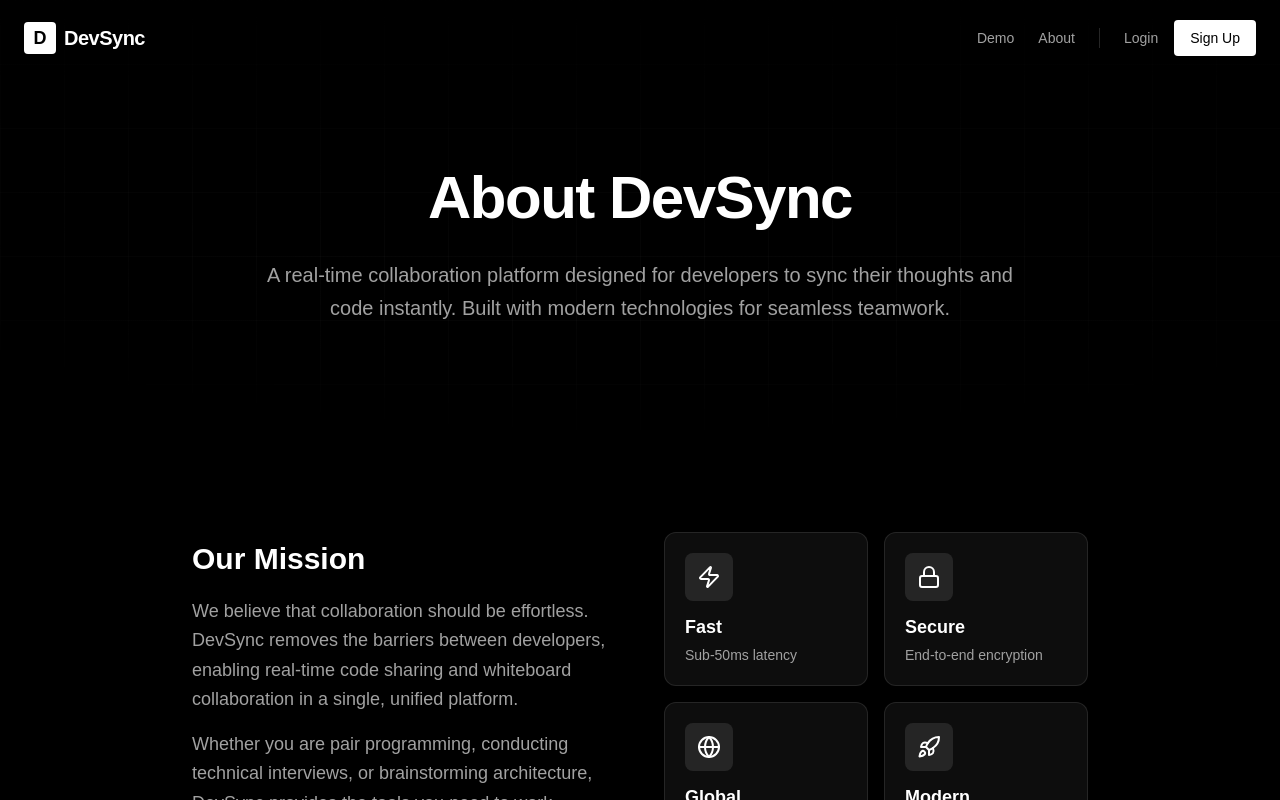
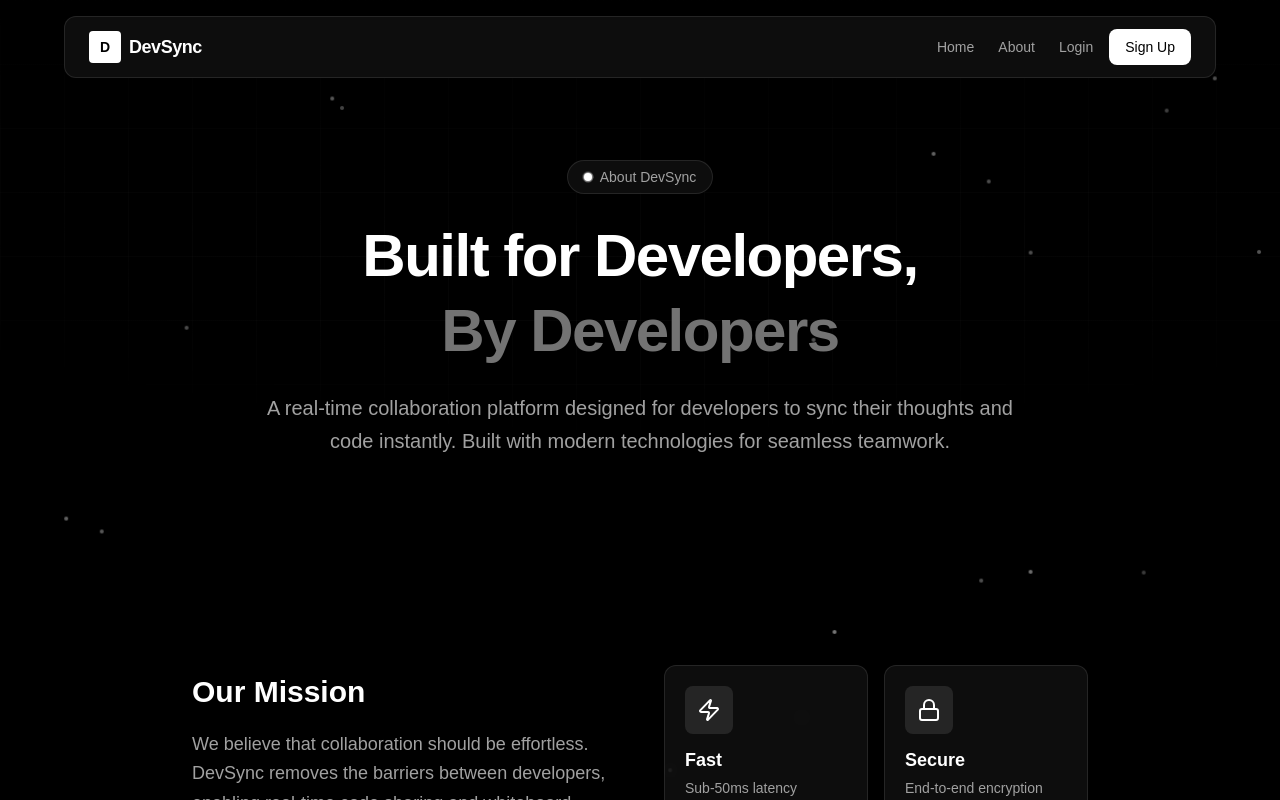
Before and after one commit to abhayshaw1601/DevSync, a Next.js app: page /about in a window 1280 px wide. Shown: the top 800 px of the page. Built offline with nearby package versions, Linux system fonts and the light colour scheme; no server answers.

Commit message:
logot issue fixed

```diff
--- a/app/about/page.tsx
+++ b/app/about/page.tsx
@@ -1,10 +1,26 @@
 "use client";
 
+import { useState, useEffect } from "react";
 import { motion } from "framer-motion";
 import Navbar from "@/components/Navbar";
 import { Code2, Zap, Users, Globe, Lock, Rocket } from "lucide-react";
 
 export default function AboutPage() {
+    const [mounted, setMounted] = useState(false);
+
+    useEffect(() => {
+        setMounted(true);
+    }, []);
+
+    // Generate particles only on client side
+    const particles = mounted ? [...Array(20)].map((_, i) => ({
+        id: i,
+        left: Math.random() * 100,
+        top: Math.random() * 100,
+        delay: Math.random() * 5,
+        duration: 10 + Math.random() * 20
+    })) : [];
+
     const container = {
         hidden: { opacity: 0 },
         show: {
@@ -21,12 +37,30 @@ export default function AboutPage() {
     };
 
     return (
-        <div className="min-h-screen bg-black text-white selection:bg-white/20 relative">
+        <div className="min-h-screen bg-black text-white selection:bg-white/20 relative overflow-hidden">
             {/* Animated Grid Background */}
             <div className="fixed inset-0 pointer-events-none">
                 <div className="absolute inset-0 bg-[linear-gradient(to_right,#ffffff08_1px,transparent_1px),linear-gradient(to_bottom,#ffffff08_1px,transparent_1px)] bg-[size:4rem_4rem] [mask-image:radial-gradient(ellipse_80%_50%_at_50%_0%,#000_70%,transparent_110%)]" />
                 <div className="absolute inset-0 bg-gradient-to-t from-black via-transparent to-black" />
             </div>
+
+            {/* Floating particles */}
+            {mounted && (
+                <div className="fixed inset-0 pointer-events-none overflow-hidden">
+                    {particles.map((particle) => (
+                        <div
+                            key={particle.id}
+                            className="absolute w-1 h-1 bg-white rounded-full opacity-20 animate-float"
+                            style={{
+                                left: `${particle.left}%`,
+                                top: `${particle.top}%`,
+                                animationDelay: `${particle.delay}s`,
+                                animationDuration: `${particle.duration}s`
+                            }}
+                        />
+                    ))}
+                </div>
+            )}
 
             <Navbar />
 
@@ -39,12 +73,27 @@ export default function AboutPage() {
                         animate="show"
                         className="text-center max-w-4xl mx-auto"
                     >
+                        <motion.div
+                            variants={item}
+                            className="inline-flex items-center gap-2 px-4 py-1.5 rounded-full bg-white/5 border border-white/10 backdrop-blur-sm text-neutral-400 text-sm font-medium mb-6"
+                        >
+                            <span className="relative flex h-2 w-2">
+                                <span className="animate-ping absolute inline-flex h-full w-full rounded-full bg-white opacity-75"></span>
+                                <span className="relative inline-flex rounded-full h-2 w-2 bg-white"></span>
+                            </span>
+                            About DevSync
+                        </motion.div>
+
                         <motion.h1
                             variants={item}
                             className="text-5xl lg:text-6xl font-bold tracking-tight mb-6 leading-tight"
                         >
                             <span className="text-white">
-                                About DevSync
+                                Built for Developers,
+                            </span>
+                            <br />
+                            <span className="text-neutral-500">
+                                By Developers
                             </span>
                         </motion.h1>
 
@@ -176,7 +225,14 @@ export default function AboutPage() {
             <section className="py-20 border-t border-white/10 relative">
                 <div className="container mx-auto px-6">
                     <div className="max-w-3xl mx-auto text-center">
-                        <div className="p-12 rounded-2xl bg-white/5 border border-white/10 backdrop-blur-sm">
+                        <motion.div
+                            whileHover={{ scale: 1.02 }}
+                            transition={{ duration: 0.2 }}
+                            className="p-12 rounded-2xl bg-gradient-to-br from-white/10 to-white/5 border border-white/20 backdrop-blur-sm hover:border-white/30 transition-all duration-300"
+                        >
+                            <div className="w-16 h-16 rounded-full bg-white/10 flex items-center justify-center mx-auto mb-6">
+                                <Code2 className="w-8 h-8 text-white" />
+                            </div>
                             <h2 className="text-3xl font-bold mb-4 text-white">
                                 Open Source
                             </h2>
@@ -187,11 +243,14 @@ export default function AboutPage() {
                                 href="https://github.com/abhayshaw1601/DevSync"
                                 target="_blank"
                                 rel="noopener noreferrer"
-                                className="inline-flex items-center gap-2 px-6 py-3 bg-white hover:bg-neutral-100 text-black border border-white/10 rounded-lg font-semibold transition-all"
+                                className="inline-flex items-center gap-2 px-6 py-3 bg-white hover:bg-neutral-100 text-black border border-white/10 rounded-lg font-semibold transition-all hover:scale-105"
                             >
+                                <svg className="w-5 h-5" fill="currentColor" viewBox="0 0 24 24">
+                                    <path fillRule="evenodd" d="M12 2C6.477 2 2 6.484 2 12.017c0 4.425 2.865 8.18 6.839 9.504.5.092.682-.217.682-.483 0-.237-.008-.868-.013-1.703-2.782.605-3.369-1.343-3.369-1.343-.454-1.158-1.11-1.466-1.11-1.466-.908-.62.069-.608.069-.608 1.003.07 1.531 1.032 1.531 1.032.892 1.53 2.341 1.088 2.91.832.092-.647.35-1.088.636-1.338-2.22-.253-4.555-1.113-4.555-4.951 0-1.093.39-1.988 1.029-2.688-.103-.253-.446-1.272.098-2.65 0 0 .84-.27 2.75 1.026A9.564 9.564 0 0112 6.844c.85.004 1.705.115 2.504.337 1.909-1.296 2.747-1.027 2.747-1.027.546 1.379.202 2.398.1 2.651.64.7 1.028 1.595 1.028 2.688 0 3.848-2.339 4.695-4.566 4.943.359.309.678.92.678 1.855 0 1.338-.012 2.419-.012 2.747 0 .268.18.58.688.482A10.019 10.019 0 0022 12.017C22 6.484 17.522 2 12 2z" clipRule="evenodd" />
+                                </svg>
                                 View on GitHub
                             </a>
-                        </div>
+                        </motion.div>
                     </div>
                 </div>
             </section>
@@ -208,28 +267,40 @@ export default function AboutPage() {
 
 function ValueCard({ icon, title, description }: { icon: React.ReactNode, title: string, description: string }) {
     return (
-        <div className="p-5 rounded-xl bg-white/5 backdrop-blur-sm border border-white/10 hover:border-white/20 transition-all duration-300">
-            <div className="w-12 h-12 rounded-lg bg-white/10 flex items-center justify-center mb-3">
+        <motion.div
+            whileHover={{ scale: 1.05, y: -5 }}
+            transition={{ duration: 0.2 }}
+            className="p-5 rounded-xl bg-white/5 backdrop-blur-sm border border-white/10 hover:border-white/20 hover:bg-white/10 transition-all duration-300 cursor-pointer"
+        >
+            <div className="w-12 h-12 rounded-lg bg-white/10 flex items-center justify-center mb-3 group-hover:bg-white/20 transition-all">
                 {icon}
             </div>
             <h3 className="text-lg font-semibold mb-1 text-white">{title}</h3>
             <p className="text-sm text-neutral-400">{description}</p>
-        </div>
+        </motion.div>
     );
 }
 
 function TechCard({ title, description }: { title: string, description: string }) {
     return (
-        <div className="p-6 rounded-xl bg-white/5 backdrop-blur-sm border border-white/10 hover:border-white/20 transition-all duration-300">
+        <motion.div
+            whileHover={{ scale: 1.03, y: -3 }}
+            transition={{ duration: 0.2 }}
+            className="p-6 rounded-xl bg-white/5 backdrop-blur-sm border border-white/10 hover:border-white/20 hover:bg-white/10 transition-all duration-300 cursor-pointer"
+        >
             <h3 className="text-lg font-semibold mb-2 text-white">{title}</h3>
             <p className="text-sm text-neutral-400 leading-relaxed">{description}</p>
-        </div>
+        </motion.div>
     );
 }
 
 function FeatureRow({ icon, title, description }: { icon: React.ReactNode, title: string, description: string }) {
     return (
-        <div className="flex gap-4 p-6 rounded-xl bg-white/5 border border-white/10 hover:border-white/20 transition-all duration-300">
+        <motion.div
+            whileHover={{ x: 5 }}
+            transition={{ duration: 0.2 }}
+            className="flex gap-4 p-6 rounded-xl bg-white/5 border border-white/10 hover:border-white/20 hover:bg-white/10 transition-all duration-300 cursor-pointer"
+        >
             <div className="flex-shrink-0 w-12 h-12 rounded-lg bg-white/10 flex items-center justify-center">
                 {icon}
             </div>
@@ -237,6 +308,6 @@ function FeatureRow({ icon, title, description }: { icon: React.ReactNode, title
                 <h3 className="text-xl font-semibold mb-2 text-white">{title}</h3>
                 <p className="text-neutral-400 leading-relaxed">{description}</p>
             </div>
-        </div>
+        </motion.div>
     );
 }
--- a/app/page.tsx
+++ b/app/page.tsx
@@ -114,8 +114,8 @@ export default function LandingPage() {
           </Link>
 
           <div className="flex items-center gap-6">
-            <Link href="/demo" className="text-sm font-medium text-neutral-400 hover:text-white transition-colors">
-              Demo
+            <Link href="/" className="text-sm font-medium text-neutral-400 hover:text-white transition-colors">
+              Home
             </Link>
             <Link href="/about" className="text-sm font-medium text-neutral-400 hover:text-white transition-colors">
               About
@@ -130,7 +130,7 @@ export default function LandingPage() {
                 </span>
                 <button
                   onClick={handleLogout}
-                  className="text-sm font-medium bg-red-600 hover:bg-red-700 text-white px-4 py-2 rounded-lg transition-all"
+                  className="text-sm font-medium bg-white hover:bg-red-600 text-black hover:text-white px-4 py-2 rounded-lg transition-all"
                 >
                   Logout
                 </button>
--- a/components/Navbar.tsx
+++ b/components/Navbar.tsx
@@ -2,15 +2,12 @@
 
 import { useEffect, useState } from "react";
 import Link from "next/link";
-import { motion, useScroll, useTransform } from "framer-motion";
-import { usePathname } from "next/navigation";
+import { motion } from "framer-motion";
 import { Loader2 } from "lucide-react";
 
 export default function Navbar() {
     const [user, setUser] = useState<{ name: string; email: string } | null>(null);
     const [loading, setLoading] = useState(true);
-    const [scrolled, setScrolled] = useState(false);
-    const pathname = usePathname();
 
     useEffect(() => {
         fetch('/api/auth/me')
@@ -20,13 +17,6 @@ export default function Navbar() {
                 setLoading(false);
             })
             .catch(() => setLoading(false));
-
-        const handleScroll = () => {
-            setScrolled(window.scrollY > 20);
-        };
-
-        window.addEventListener("scroll", handleScroll);
-        return () => window.removeEventListener("scroll", handleScroll);
     }, []);
 
     const [roomId, setRoomId] = useState<string>("");
@@ -41,36 +31,30 @@ export default function Navbar() {
         window.location.href = '/';
     };
 
-    // Allow customized nav rendering or hide on specific routes if needed
-    // For now, it shows everywhere this component is included.
-
     return (
         <motion.nav
-            initial={{ y: -100 }}
-            animate={{ y: 0 }}
-            transition={{ type: "spring", stiffness: 100, damping: 20 }}
-            className={`fixed top-0 left-0 right-0 z-50 transition-all duration-300 ${scrolled ? "bg-black/80 backdrop-blur-md border-b border-white/10 py-3" : "bg-transparent py-5"
-                }`}
+            initial={{ y: -100, opacity: 0 }}
+            animate={{ y: 0, opacity: 1 }}
+            transition={{ duration: 0.6 }}
+            className="fixed top-4 left-1/2 -translate-x-1/2 z-50 w-[95%] max-w-6xl"
         >
-            <div className="container mx-auto px-6 flex items-center justify-between">
+            <div className="backdrop-blur-md bg-white/5 border border-white/10 rounded-xl px-6 py-3 flex items-center justify-between">
                 <Link href="/" className="flex items-center gap-2 group">
-                    <div className="w-8 h-8 rounded bg-white flex items-center justify-center text-black font-bold text-lg transition-transform group-hover:scale-105">
+                    <div className="w-8 h-8 rounded bg-white flex items-center justify-center text-black font-bold text-sm transition-transform group-hover:scale-105">
                         D
                     </div>
-                    <span className="text-xl font-bold text-white tracking-tight">
+                    <span className="text-lg font-bold text-white tracking-tight">
                         DevSync
                     </span>
                 </Link>
 
                 <div className="flex items-center gap-6">
-                    <Link href="/demo" className="text-sm font-medium text-neutral-400 hover:text-white transition-colors">
-                        Demo
+                    <Link href="/" className="text-sm font-medium text-neutral-400 hover:text-white transition-colors">
+                        Home
                     </Link>
                     <Link href="/about" className="text-sm font-medium text-neutral-400 hover:text-white transition-colors">
                         About
                     </Link>
-
-                    <div className="w-px h-5 bg-neutral-800" />
 
                     {loading ? (
                         <Loader2 className="w-5 h-5 text-neutral-500 animate-spin" />
@@ -102,7 +86,7 @@ export default function Navbar() {
                             </Link>
                             <Link
                                 href="/signup"
-                                className="bg-white text-black text-sm font-medium px-4 py-2 rounded hover:bg-neutral-100 transition-colors"
+                                className="bg-white text-black text-sm font-medium px-4 py-2 rounded-lg hover:bg-neutral-200 transition-all"
                             >
                                 Sign Up
                             </Link>
```
